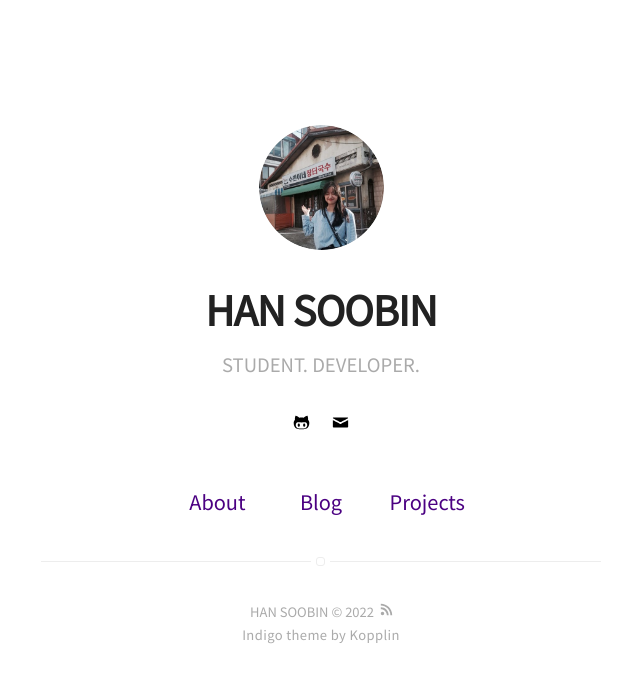
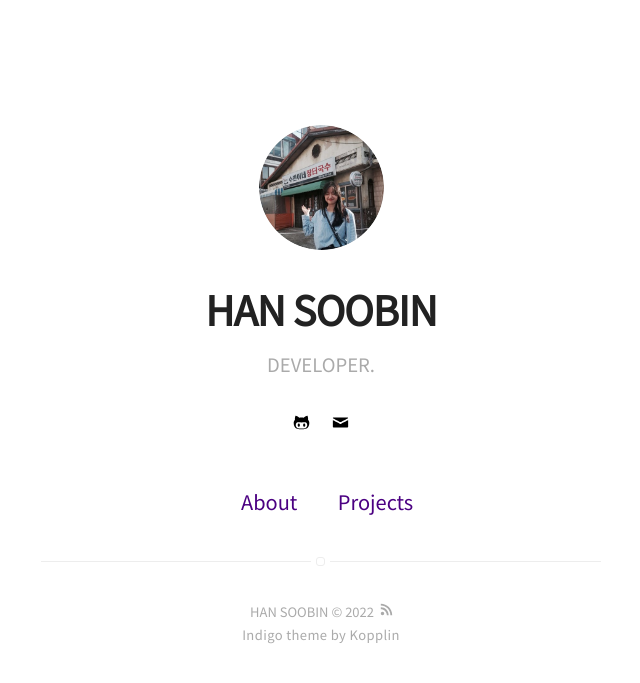
Before and after one commit to nidoos/nidoos.github.io, a Jekyll site: the page built from index.html, in a window 1280 px wide. Shown: the top 683 px of the page, without its empty margins (319-959 px from the left). Built offline with Jekyll 4.4.1, drawn with Linux system fonts in a browser that asks for light colours.

Commit message:
blog disabled

```diff
--- a/_config.yml
+++ b/_config.yml
@@ -1,6 +1,6 @@
 # main text of home
 name: HAN SOOBIN
-bio: STUDENT. DEVELOPER.
+bio: DEVELOPER.
 
 # twitter summary info
 description: A blog about technology
@@ -79,7 +79,7 @@ projects: true
 
 # if you don't need "about" or "blog", comment them out below
 about: true
-blog: true
+blog: false
 
 # do you want to show the "read time" of the posts?
 read-time: false
```
